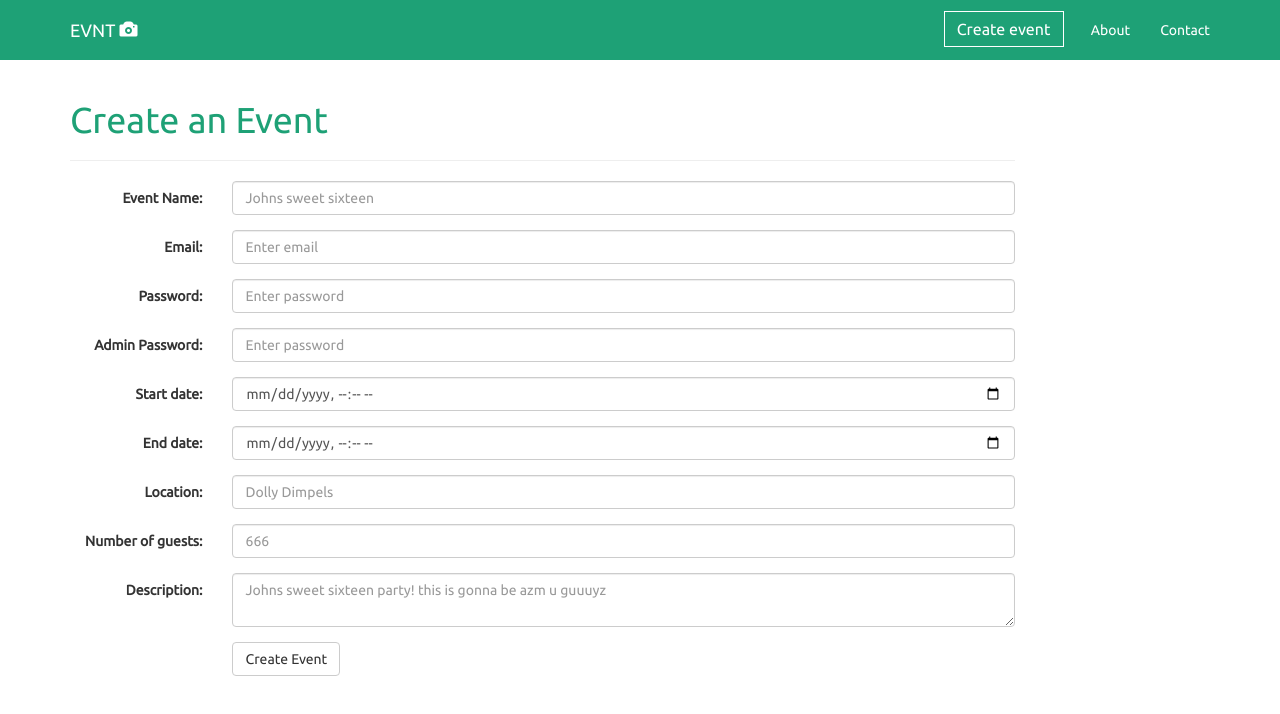
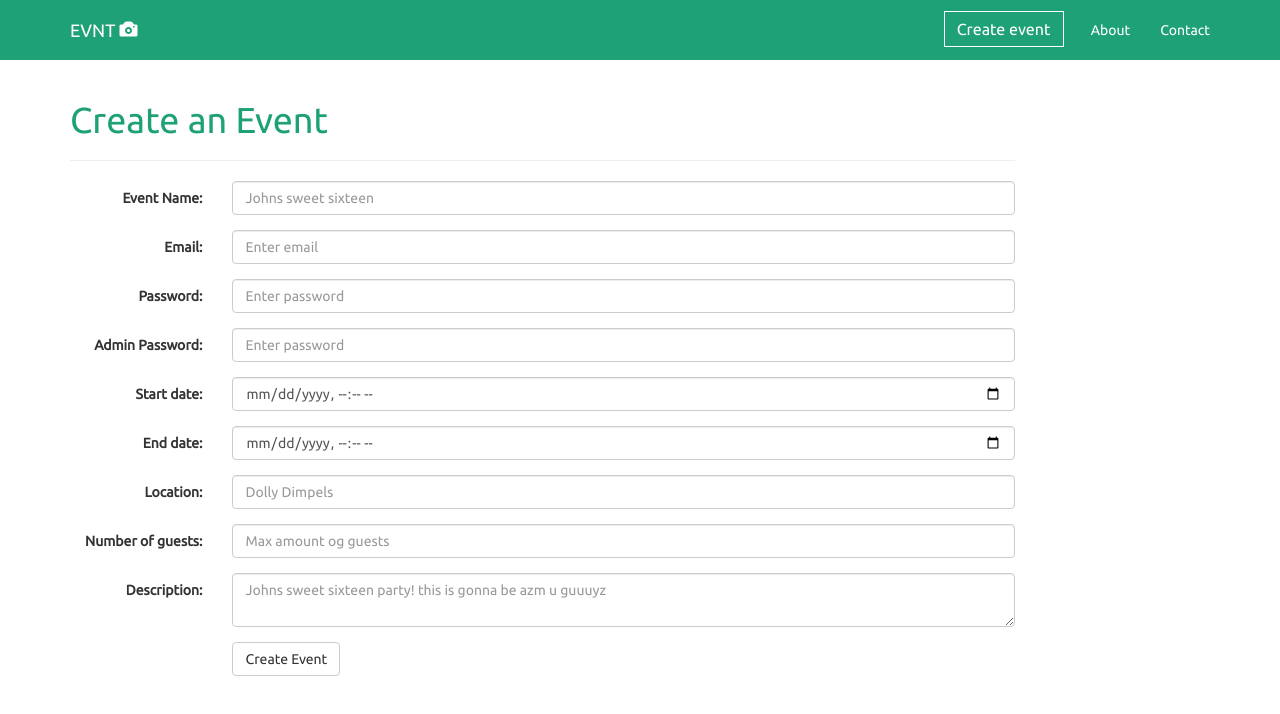
Before and after one commit to martyup/info331-frontend, an Angular app: page /createEvent in a window 1280 px wide. Shown: the top 714 px of the page. Built offline with nearby package versions, Linux system fonts and the light colour scheme.

Commit message:
Add files via upload

```diff
--- a/src/app/create-event/create-event.component.html
+++ b/src/app/create-event/create-event.component.html
@@ -3,7 +3,7 @@
     <div class="col-lg-10 col-md-10 col-xs-10">
       <h1>Create an Event</h1>
       <hr>
-      <form class="form-horizontal" enctype="multipart/form-data" action="/api/events/" method="post">
+      <form class="form-horizontal" enctype="multipart/form-data" action="localhost:3000/api/events/" method="post">
         <div class="form-group">
           <label class="control-label col-sm-2" for="eName">Event Name:</label>
           <div class="col-sm-10">
@@ -21,32 +21,13 @@
           <div class="col-sm-10">
             <input type="password" class="form-control" id="pwd" placeholder="Enter password">
           </div>
-        </div>        <div class="form-group">
-                  <label class="control-label col-sm-2" for="pwd">Admin Password:</label>
-                  <div class="col-sm-10">
-                    <input type="password" class="form-control" id="pwd" placeholder="Enter password">
-                  </div>
-                </div>
-            <!--div class="form-group">
-                <div class='input-group date' id='datetimepicker5'>
-                <label class="control-label col-sm-2" for="pwd">Password:</label>
-                    <input type='text' class="form-control" />
-                    <span class="input-group-addon">
-                        <span class="glyphicon glyphicon-calendar"></span>
-                    </span>
-                </div></div>
-                <script type="text/javascript">
-            $(function () {
-                $('#datetimepicker5').datetimepicker({
-                    defaultDate: "11/1/2013",
-                    disabledDates: [
-                        moment("12/25/2013"),
-                        new Date(2013, 11 - 1, 21),
-                        "11/22/2013 00:53"
-                    ]
-                });
-            });
-        </script-->
+        </div>
+        <div class="form-group">
+          <label class="control-label col-sm-2" for="pwd">Admin Password:</label>
+          <div class="col-sm-10">
+            <input type="password" class="form-control" id="pwd" placeholder="Enter password">
+          </div>
+        </div>
         <div class="form-group">
           <label class="control-label col-sm-2" for="sDate">Start date:</label>
           <div class="col-sm-10">
@@ -68,7 +49,7 @@
         <div class="form-group">
           <label class="control-label col-sm-2" for="guests">Number of guests:</label>
           <div class="col-sm-10">
-            <input type="number" class="form-control" id="guests" placeholder="666">
+            <input type="number" class="form-control" id="guests" placeholder="Max amount og guests">
           </div>
         </div>
         <div class="form-group">
@@ -77,13 +58,13 @@
             <textarea type="text" class="form-control" id="des" placeholder="Johns sweet sixteen party! this is gonna be azm u guuuyz"></textarea>
           </div>
         </div>
-
         <div class="form-group">
           <div class="col-sm-offset-2 col-sm-10">
-            <button type="submit" class="btn btn-default">Create Event</button>
+            <input type="submit" class="btn btn-default" value="Create Event" id="bu">
           </div>
         </div>
       </form>
+
     </div>
   </div>
 </div>
--- a/src/app/create-event/create-event.component.ts
+++ b/src/app/create-event/create-event.component.ts
@@ -10,6 +10,13 @@ export class CreateEventComponent implements OnInit {
   constructor() { }
 
   ngOnInit() {
+
+
+
+    document.getElementById("bu").onclick = function() {
+      console.log("hey");
+    }
+
   }
 
 }
```
Also changed, not shown: 1 other file (tests, documents, lock files or other folders).
